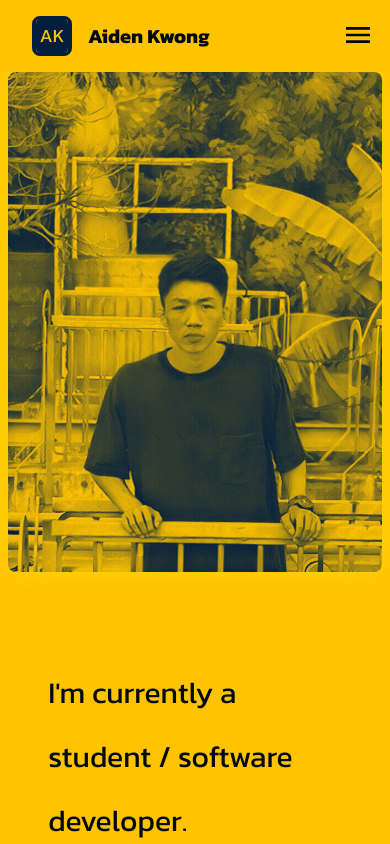
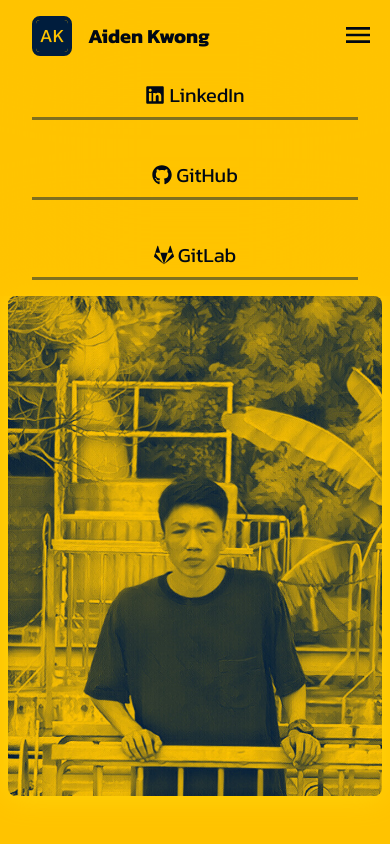
Before and after one commit to AidenKwong/portfolio-website, a React (Create React App) app: page / in a window 390 px wide. Both pictures are taken after a click on the icon 358 px from the left and 35 px from the top of the page. Shown: the top 844 px of the page. Built offline with nearby package versions, Linux system fonts and the light colour scheme.

Commit message:
navbar hot-fix

```diff
--- a/src/components/Navbar/index.tsx
+++ b/src/components/Navbar/index.tsx
@@ -25,7 +25,7 @@ export default function Navbar() {
         />
       </div>
 
-      <div className={`${dropDown ? "links" : "links active"}`} ref={linksRef}>
+      <div className={`${dropDown ? "links active" : "links"}`} ref={linksRef}>
         <a
           href="https://www.linkedin.com/in/aiden-kwong-6b17861b4/"
           target="_blank"
--- a/src/components/Navbar/navbar.scss
+++ b/src/components/Navbar/navbar.scss
@@ -14,6 +14,7 @@
     font-size: 2rem;
     right: 1rem;
     display: none;
+    cursor: pointer;
   }
   .links {
     display: flex;
```
